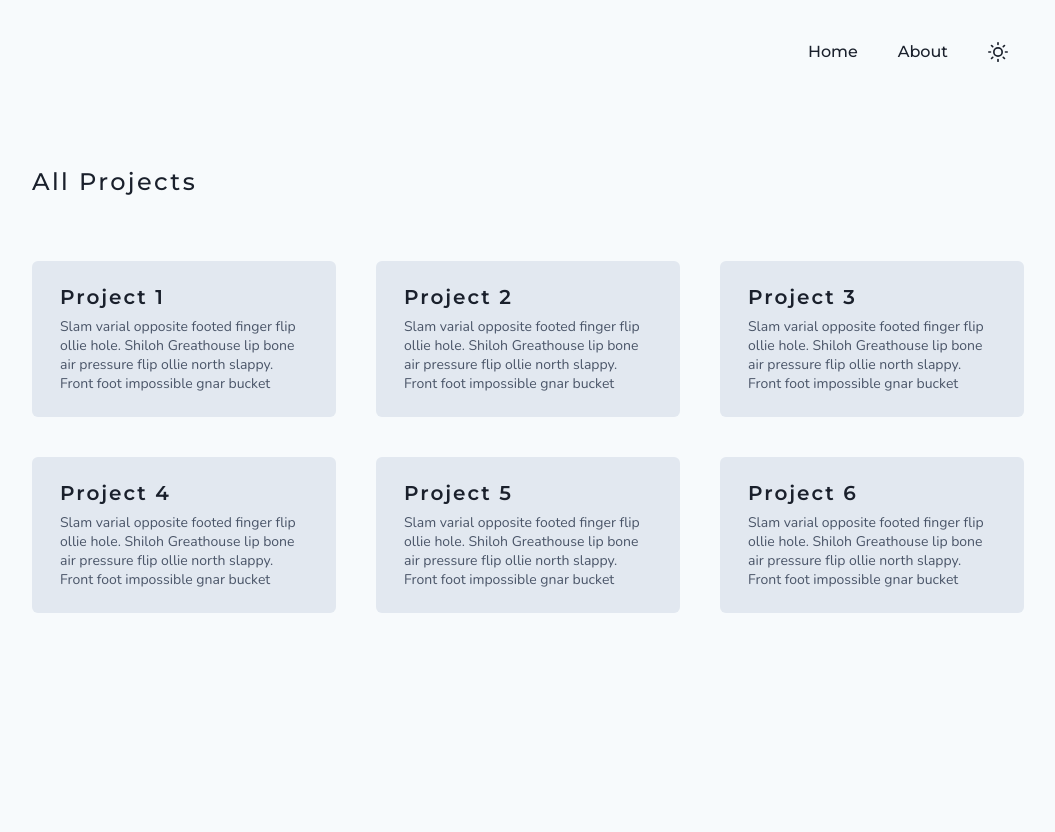
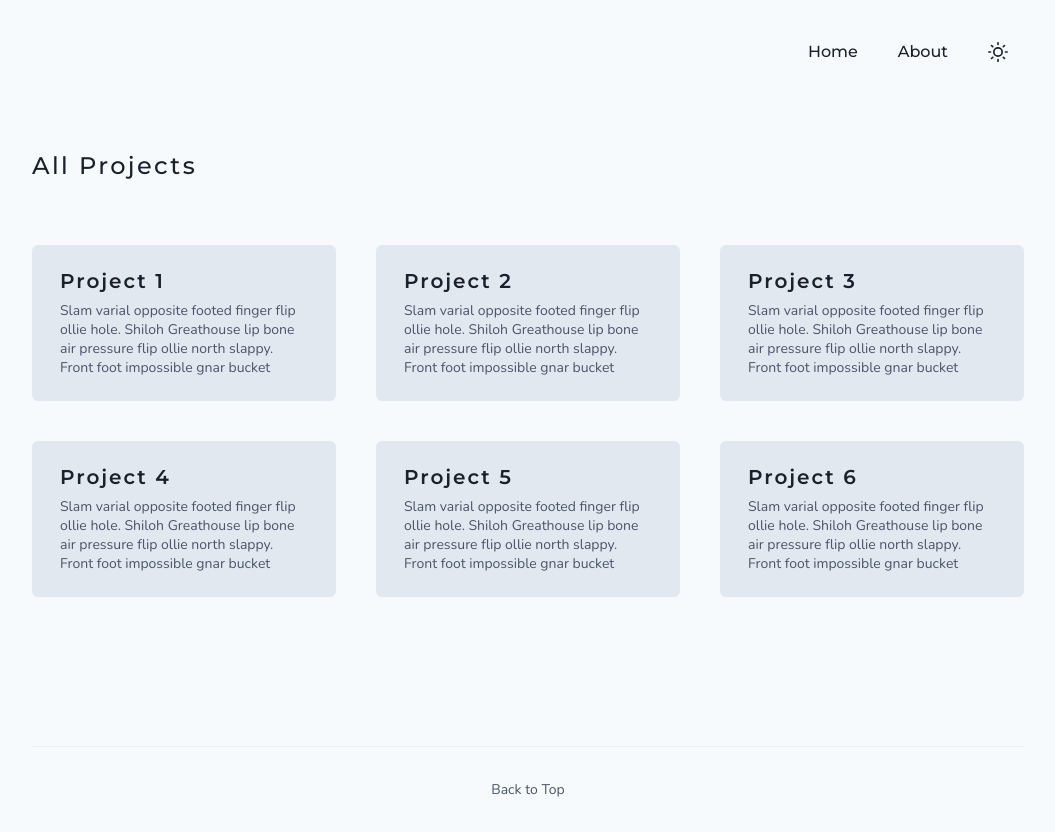
Before and after one commit to dca123/website, a Next.js app: page /projects in a window 1280 px wide. Shown: the whole page, without its empty margins (112-1167 px from the left). Before the commit the page ends 800 px from the top, so only its background shows below. Built offline with nearby package versions, Linux system fonts and the light colour scheme.

Commit message:
feat(index): :sparkles: Added footer and improved performance of placeholder

```diff
--- /dev/null
+++ b/components/Footer.tsx
@@ -0,0 +1,29 @@
+import {
+  ColorMode,
+  Link as ChakraLink,
+  Box,
+  Divider,
+  HStack,
+  Text,
+} from "@chakra-ui/react";
+
+export const Footer = ({ colorMode }: { colorMode: ColorMode }) => {
+  const backToTop = () => {
+    window.scrollTo({ top: 0, behavior: "smooth" });
+  };
+  return (
+    <Box pb="8" w="full">
+      <Box py="8" w="full">
+        <Divider />
+      </Box>
+      <HStack justify="center" w="full" alignSelf="center">
+        <Text
+          color={colorMode === "dark" ? "gray.300" : "gray.600"}
+          fontSize="sm"
+        >
+          <ChakraLink onClick={backToTop}>{"Back to Top"}</ChakraLink>
+        </Text>
+      </HStack>
+    </Box>
+  );
+};
--- a/components/Layout.tsx
+++ b/components/Layout.tsx
@@ -7,9 +7,11 @@ import {
   Button,
   useColorMode,
   Link as ChakraLink,
+  VStack,
 } from "@chakra-ui/react";
 import Link from "next/link";
 import { useRouter } from "next/router";
+import { Footer } from "./Footer";
 
 export default function Layout({ children }: { children: React.ReactNode }) {
   const { colorMode, toggleColorMode } = useColorMode();
@@ -17,8 +19,8 @@ export default function Layout({ children }: { children: React.ReactNode }) {
   const activeWeight = (path: string) =>
     router.pathname === path ? "700" : "500";
   return (
-    <Container maxW={["container.sm", "container.lg"]}>
-      <HStack justify="flex-end" mt="8">
+    <Container maxW={["container.sm", "container.lg"]} h="95vh">
+      <HStack justify="flex-end" pt="8">
         <Heading fontWeight={activeWeight("/")} fontSize="md" px="4">
           <Link href="/" passHref>
             <ChakraLink>Home</ChakraLink>
@@ -37,9 +39,13 @@ export default function Layout({ children }: { children: React.ReactNode }) {
           )}
         </Button>
       </HStack>
-      <Box height={["14", "24"]}></Box>
-      <Box px={["2", "16", "0"]}>{children}</Box>
-      <Box height={["14", "24"]}></Box>
+      <VStack justifyContent="space-between" h="full">
+        <Box>
+          <Box height={["10", "20"]}></Box>
+          <Box px={["2", "16", "0"]}>{children}</Box>
+        </Box>
+        <Footer colorMode={colorMode} />
+      </VStack>
     </Container>
   );
 }
--- a/pages/about.tsx
+++ b/pages/about.tsx
@@ -42,9 +42,10 @@ const AboutMe: NextPage<AboutPageProps> = ({ blocks, imageUrl, blurImage }) => {
 export default AboutMe;
 
 import { Client } from "@notionhq/client";
+// eslint-disable-next-line @typescript-eslint/no-unused-vars
 import { readFileSync, writeFileSync } from "fs";
 import { responseToBlocks } from "../lib/notion";
-import { getPlaiceholder } from "plaiceholder";
+import { getBase64PlaceHolder } from "../lib/placeholder";
 
 const notion = new Client({ auth: process.env.NOTION_API_KEY });
 
@@ -67,7 +68,8 @@ export const getStaticProps: GetStaticProps = async () => {
     pageContentResponse = JSON.parse(pageContentJsonString);
   }
 
-  const { base64, img } = await getPlaiceholder("/images/me.jpg");
+  const img = "/images/me.jpg";
+  const base64 = await getBase64PlaceHolder(img, 64);
 
   return {
     props: {
--- a/pages/index.tsx
+++ b/pages/index.tsx
@@ -97,6 +97,7 @@ const Home: NextPage<Props> = ({
 export default Home;
 
 import { getPageConfig, getProjects } from "../lib/notion";
+// eslint-disable-next-line @typescript-eslint/no-unused-vars
 import { readFileSync, writeFileSync } from "fs";
 import { Client } from "@notionhq/client/build/src";
 import { PageConfig, ProjectCardProps } from "../types";
--- a/pages/projects/[slug].tsx
+++ b/pages/projects/[slug].tsx
@@ -89,8 +89,9 @@ import {
 } from "../../lib/notion";
 import { ProjectPageProps } from "../../types";
 import { ParsedUrlQuery } from "querystring";
+// eslint-disable-next-line @typescript-eslint/no-unused-vars
 import { readFileSync, writeFileSync } from "fs";
-import { getPlaiceholder } from "plaiceholder";
+import { getBase64PlaceHolder } from "../../lib/placeholder";
 
 const notion = new Client({ auth: process.env.NOTION_API_KEY });
 
@@ -168,8 +169,7 @@ export const getStaticProps: GetStaticProps<
     pagePropertiesResponse.properties
   );
   const projectImage = extractProjectCoverImage(pagePropertiesResponse.cover);
-  const projectImageBlur = (await getPlaiceholder(projectImage, { size: 64 }))
-    .base64;
+  const projectImageBlur = await getBase64PlaceHolder(projectImage, 64);
   return {
     props: {
       ...pageProperties,
```
Also changed, not shown: lib/notion.ts (+6 -7 lines), lib/placeholder.ts (added, +13 -0 lines), 1 other file (tests, documents, lock files or other folders).
